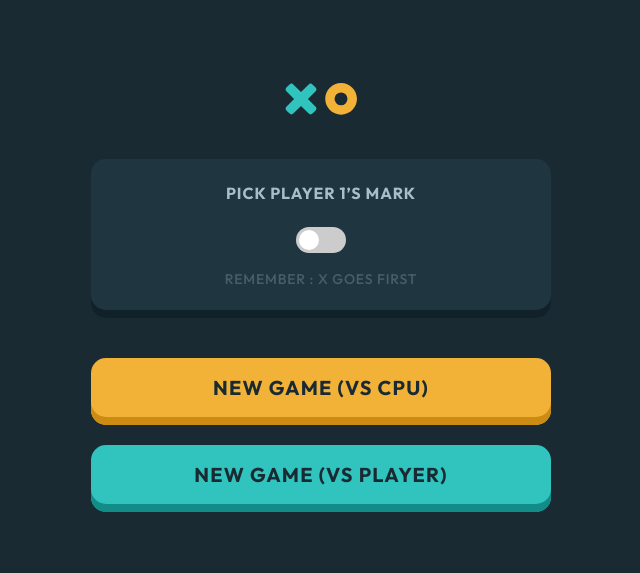
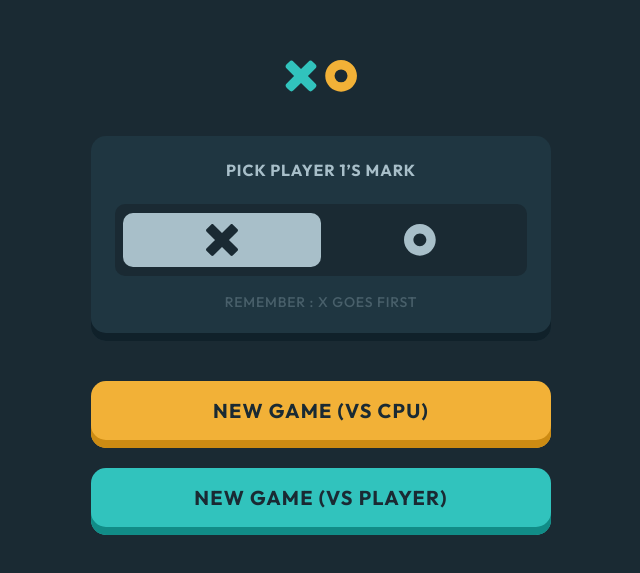
Before and after one commit to yudin7324/tic-tac-toe, a React (Vite) app: page / in a window 1280 px wide. Shown: the part 103-676 px from the top of the page, without its empty margins (319-959 px from the left). Built offline with nearby package versions, Linux system fonts and the light colour scheme.

Commit message:
created select mark components

```diff
--- a/src/components/Select/Select.tsx
+++ b/src/components/Select/Select.tsx
@@ -1,5 +1,7 @@
 import { FC } from 'react'
 import './select.scss'
+import IconSelectO from '@/components/icons/IconSelectO';
+import IconSelectX from '@/components/icons/IconSelectX';
 
 
 interface SelectProps {
@@ -20,7 +22,14 @@
           checked={playerSymbol === 0}
           onChange={() => setPlayerSymbol(playerSymbol === 0 ? 1 : 0)}
         />
-        <span className="select__slider"></span>
+        <div className="select__slider">
+          <div className={`select__slider-icon ${playerSymbol === 1 ? 'active' : ''}`}>
+            <IconSelectX />
+          </div>
+          <div className={`select__slider-icon ${playerSymbol === 0 ? 'active': ''}`}>
+            <IconSelectO />
+          </div>
+        </div>
       </label>
 
       <div className='select__subtitle'>REMEMBER : X GOES FIRST</div>
--- a/src/components/Select/select.scss
+++ b/src/components/Select/select.scss
@@ -23,47 +23,62 @@
   }
 
   &__switch {
-    position: relative;
     display: inline-block;
-    width: 50px;
-    height: 26px;
+    width: 100%;
+    height: 72px;
+    padding: 9px 8px;
+    border-radius: 10px;
+    background-color: var(--color-dark-navy);
+    cursor: pointer;
   }
 
   &__checkbox {
+    position: absolute;
     opacity: 0;
     width: 0;
     height: 0;
 
-    &:checked + .select__slider {
-      background-color: #4CAF50;
-    }
-
     &:checked + .select__slider:before {
-      transform: translateX(24px);
+      transform: translateX(100%);
     }
   }
 
   &__slider {
-    position: absolute;
-    cursor: pointer;
-    top: 0;
-    left: 0;
-    right: 0;
-    bottom: 0;
-    background-color: #ccc;
-    transition: 0.4s;
-    border-radius: 34px;
+    position: relative;
+    display: grid;
+    grid-template-columns: repeat(2, 1fr);
+    height: 100%;
+    width: 100%;
+
+    &-icon {
+      position: relative;
+      z-index: 2;
+      display: flex;
+      align-items: center;
+      justify-content: center;
+
+      &.active {
+        svg {
+          fill: var(--color-dark-navy);
+        }
+      }
+
+      svg {
+        fill: var(--color-silver);
+        transition: fill 0.3s ease-in-out;
+      }
+    }
 
     &::before {
       position: absolute;
       content: "";
-      height: 20px;
-      width: 20px;
-      left: 3px;
-      bottom: 3px;
-      background-color: white;
+      width: 50%;
+      top: 0;
+      left: 0;
+      bottom: 0;
+      background-color: var(--color-silver);
       transition: 0.4s;
-      border-radius: 50%;
+      border-radius: 10px;
     }
   }
 }
--- /dev/null
+++ b/src/components/icons/IconSelectO.tsx
@@ -0,0 +1,11 @@
+import { FC } from 'react'
+
+const IconSelectO: FC = () => {
+  return (
+    <svg width="32" height="32" viewBox="0 0 32 32" xmlns="http://www.w3.org/2000/svg">
+      <path fill-rule="evenodd" clip-rule="evenodd" d="M31.7412 15.8706C31.7412 7.10551 24.6357 0 15.8706 0C7.10551 0 0 7.10551 0 15.8706C0 24.6357 7.10551 31.7412 15.8706 31.7412C24.6357 31.7412 31.7412 24.6357 31.7412 15.8706ZM9.4048 15.8706C9.4048 12.2996 12.2996 9.4048 15.8706 9.4048C19.4416 9.4048 22.3364 12.2996 22.3364 15.8706C22.3364 19.4416 19.4416 22.3364 15.8706 22.3364C12.2996 22.3364 9.4048 19.4416 9.4048 15.8706Z" />
+    </svg>
+  )
+}
+
+export default IconSelectO
--- /dev/null
+++ b/src/components/icons/IconSelectX.tsx
@@ -0,0 +1,11 @@
+import { FC } from 'react'
+
+const IconSelectX: FC = () => {
+  return (
+    <svg width="32" height="32" viewBox="0 0 32 32" xmlns="http://www.w3.org/2000/svg">
+      <path fill-rule="evenodd" clip-rule="evenodd" d="M31.5569 5.28973L26.7103 0.443061C26.1195 -0.147687 25.1617 -0.147687 24.571 0.443061L16 9.01404L7.42902 0.443061C6.83827 -0.147687 5.88048 -0.147687 5.28973 0.443061L0.443061 5.28973C-0.147687 5.88048 -0.147687 6.83827 0.443061 7.42902L9.01404 16L0.443061 24.571C-0.147687 25.1617 -0.147687 26.1195 0.443061 26.7103L5.28973 31.5569C5.88048 32.1477 6.83827 32.1477 7.42902 31.5569L16 22.986L24.571 31.5569C25.1617 32.1477 26.1195 32.1477 26.7103 31.5569L31.5569 26.7103C32.1477 26.1195 32.1477 25.1617 31.5569 24.571L22.986 16L31.5569 7.42902C32.1477 6.83827 32.1477 5.88048 31.5569 5.28973Z" />
+    </svg>
+  )
+}
+
+export default IconSelectX
```
